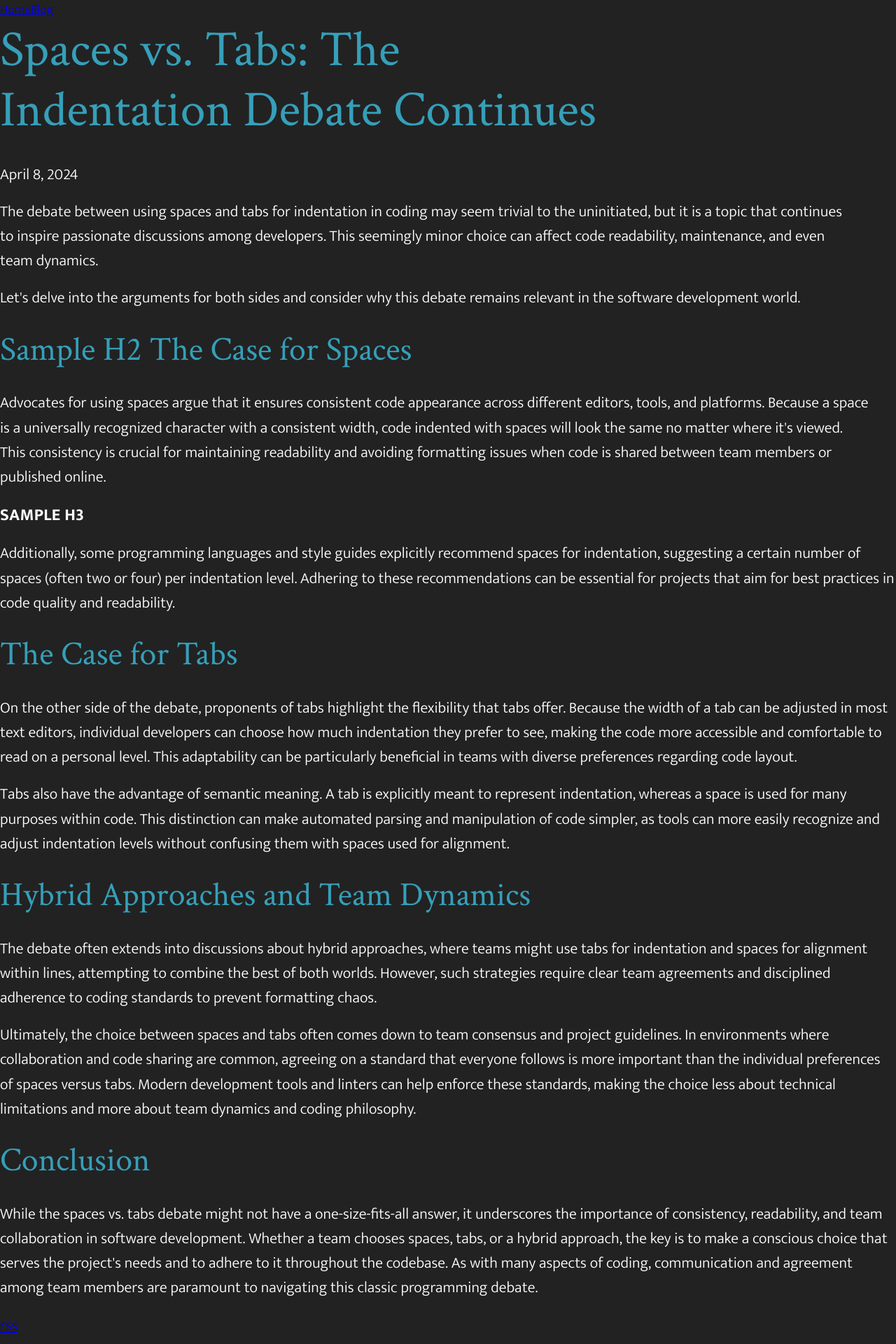
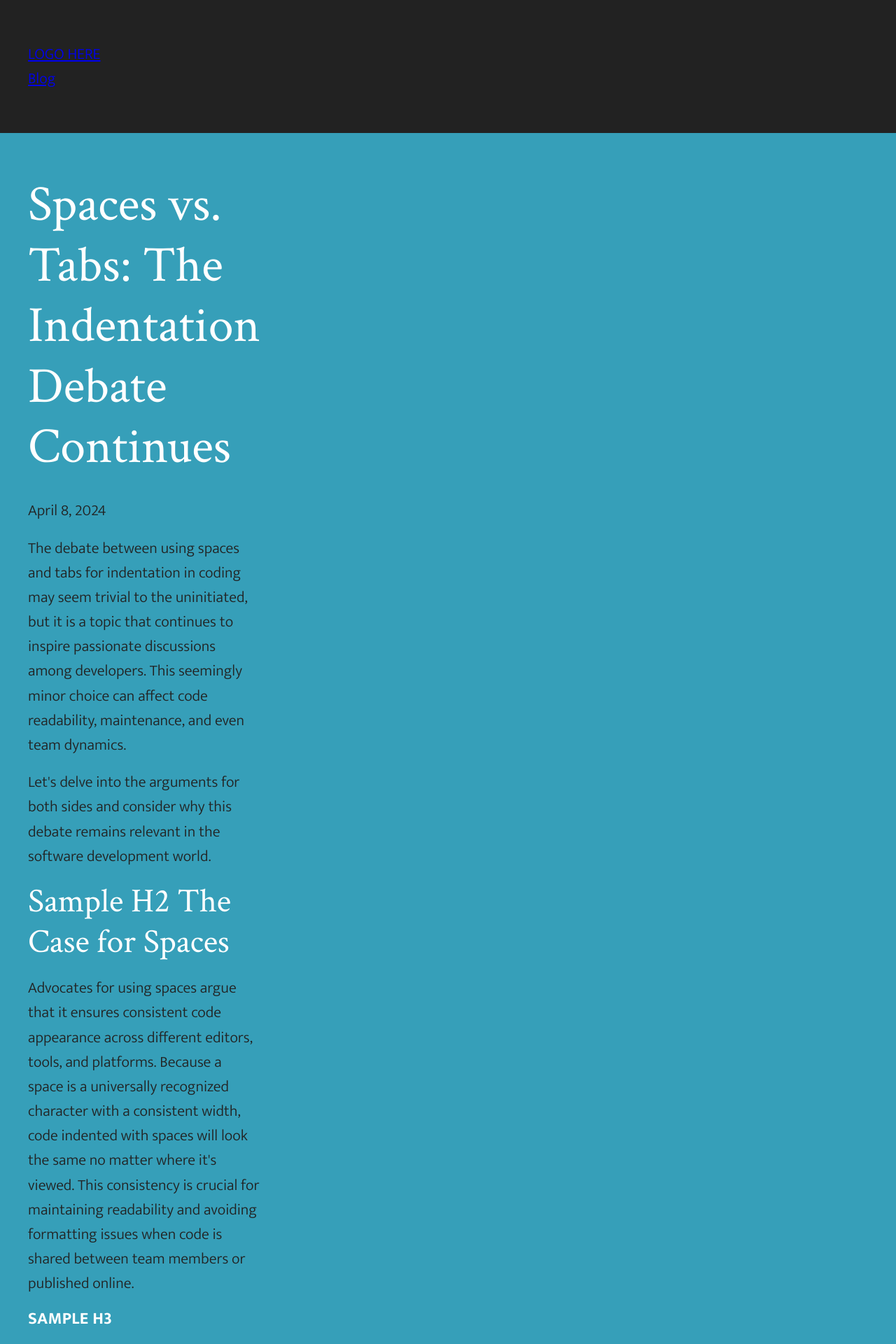
Before and after one commit to Abby805/abby-portfolio, a Next.js app: page /blog/spaces-vs-tabs in a window 1280 px wide. Shown: the top 1920 px of the page at 70% size. Built offline with nearby package versions, Linux system fonts and the light colour scheme.

Commit message:
starting to structure header, footer, and overall layout

```diff
--- /dev/null
+++ b/app/components/Header.tsx
@@ -0,0 +1,45 @@
+import Link from 'next/link'
+
+import Row from './layout/Row';
+import headerStyles from '../styles/header.module.css'
+
+type NavLink = {
+  href: string
+  name: string
+}
+
+const navItems = [
+  {
+    href: '/blog',
+    name: 'Blog',
+  },
+]
+
+const Header = () => {
+  return (
+    <Row>
+      <header className={headerStyles.header}>
+        <Link href='/'>
+          LOGO HERE
+        </Link>
+        <nav>
+          <ul>
+            {navItems.map((item: NavLink) => {
+              return (
+                <li key={`header${item.href}`}>
+                  <Link
+                    href={item.href}
+                  >
+                    {item.name}
+                  </Link>
+                </li>
+              )
+            })}
+          </ul>
+        </nav>
+      </header>
+    </Row>
+  )
+}
+
+export default Header;
--- a/app/components/footer.tsx
+++ b/app/components/footer.tsx
@@ -1,29 +1,51 @@
-export default function Footer() {
+import Link from 'next/link'
+
+import Row from './layout/Row';
+import footerStyles from '../styles/footer.module.css'
+
+type FooterLink = {
+  href: string
+  name: string
+  rel?: string
+}
+
+const footerItems = [
+  {
+    href: '/rss',
+    name: 'RSS',
+    rel: 'noopener noreferrer',
+  },
+  {
+    href: 'https://www.linkedin.com/in/abigailmilberg/',
+    name: 'LinkedIn',
+    rel: 'noopener noreferrer',
+  }
+]
+
+const Footer = () => {
   return (
-    <footer>
+    <Row>
+      <footer className={footerStyles.footer}>
         <ul>
-        <li>
-          <a
-            rel="noopener noreferrer"
-            target="_blank"
-            href="/rss"
+          {footerItems.map((item: FooterLink) => {
+            return (
+              <li key={`footer-${item.href}`}>
+                <Link
+                  href={item.href}
+                  rel={item.rel || ''}
                 >
-            <p>rss</p>
-          </a>
+                  {item.name}
+                </Link>
               </li>
-        <li>
-          <a
-            rel="noopener noreferrer"
-            target="_blank"
-            href="https://github.com/vercel/next.js"
-          >
-            <p>github</p>
-          </a>
-        </li>
+            )
+          })}
         </ul>
         <p>
           © {new Date().getFullYear()} Abby Milberg
         </p>
       </footer>
+    </Row>
   )
 }
+
+export default Footer;
--- /dev/null
+++ b/app/components/layout/Row.tsx
@@ -0,0 +1,26 @@
+import { ReactNode } from 'react'
+import rowStyles from '../../styles/row.module.css'
+
+type RowProps = {
+  children: ReactNode
+  color?: 'blue'|'black'
+}
+
+const Row: React.FC<RowProps> = ({
+  children,
+  color,
+  ...props
+}) => {
+  let colorClass = color === 'blue' ?
+    rowStyles['row--blue'] : rowStyles['row--black'];
+
+  return (
+    <div className={`${rowStyles['row']} ${colorClass}`} {...props}>
+      <div className={rowStyles['stage']}>
+        {children}
+      </div>
+    </div>
+  )
+}
+
+export default Row;
--- a/app/components/nav.tsx
+++ /dev/null
@@ -1,35 +0,0 @@
-import Link from 'next/link'
-
-const navItems = {
-  '/': {
-    name: 'Home',
-  },
-  '/blog': {
-    name: 'Blog',
-  },
-}
-
-export function Navbar() {
-  return (
-    <aside>
-      <div>
-        <nav
-          id="nav"
-        >
-          <div>
-            {Object.entries(navItems).map(([path, { name }]) => {
-              return (
-                <Link
-                  key={path}
-                  href={path}
-                >
-                  {name}
-                </Link>
-              )
-            })}
-          </div>
-        </nav>
-      </div>
-    </aside>
-  )
-}
--- a/app/layout.tsx
+++ b/app/layout.tsx
@@ -1,9 +1,10 @@
 import './styles/global.css'
 import type { Metadata } from 'next'
-import { Navbar } from './components/nav'
+import Header from './components/Header'
 import { Analytics } from '@vercel/analytics/react'
 import { SpeedInsights } from '@vercel/speed-insights/next'
-import Footer from './components/footer'
+import Footer from './components/Footer'
+import Row from './components/layout/Row'
 import { baseUrl } from './sitemap'
 
 export const metadata: Metadata = {
@@ -45,13 +46,15 @@ export default function RootLayout({
     >
       <head></head>
       <body>
-        <main>
-          <Navbar />
-          {children}
+          <Header />
+          <main>
+            <Row color="blue">
+              {children}
+            </Row>
+          </main>
           <Footer />
           <Analytics />
           <SpeedInsights />
-        </main>
       </body>
     </html>
   )
--- /dev/null
+++ b/app/styles/footer.module.css
@@ -0,0 +1,4 @@
+.footer {
+  grid-column-start: 1;
+  grid-column-end: 13;
+}
--- a/app/styles/global.css
+++ b/app/styles/global.css
@@ -37,8 +37,6 @@ body {
   line-height: 1.6;
   font-family: var(--font-sans);
   font-weight: var(--font-weight-light);
-  background: var(--c-gray-dk);
-  color: var(--c-white);
 }
 
 img, picture, video, canvas, svg {
@@ -57,6 +55,7 @@ p {
 }
 
 h1, h2, h3, h4, h5, h6 {
+  line-height: 1.2;
   text-wrap: balance;
 }
 
@@ -74,14 +73,11 @@ b {
 h1 {
   margin-bottom: 3rem;
   font-size: 4.4rem;
-  line-height: 1.2;
-  color: var(--c-blue);
 }
 
 h2 {
   margin-bottom: 2rem;
   font-size: 3rem;
-  color: var(--c-blue);
 }
 
 h3 {
@@ -104,6 +100,10 @@ li {
 }
 
 @media (min-width: 768px) {
+  body {
+    font-size: 2.2rem;
+  }
+
   h1 {
     font-size: 7.2rem;
   }
@@ -115,8 +115,4 @@ li {
   h3 {
     font-size: 2.4rem;
   }
-
-  p {
-    font-size: 2.2rem;
-  }
 }
--- /dev/null
+++ b/app/styles/header.module.css
@@ -0,0 +1,4 @@
+.header {
+  grid-column-start: 1;
+  grid-column-end: 13;
+}
--- /dev/null
+++ b/app/styles/row.module.css
@@ -0,0 +1,38 @@
+.row {
+  padding: 2rem;
+}
+
+@media (min-width: 768px) {
+  .row {
+    padding: 6rem 4rem;
+  }
+}
+
+.row--blue {
+  background: var(--c-blue);
+  color: var(--c-gray-dk);
+}
+
+.row--blue h1,
+.row--blue h2 {
+  color: var(--c-white);
+}
+
+.row--black {
+  background: var(--c-gray-dk);
+  color: var(--c-white);
+}
+
+.row--black h1,
+.row--black h2 {
+  color: var(--c-blue);
+}
+
+.stage {
+  display: grid;
+  max-width: var(--stage-max);
+  margin: 0 auto;
+  gap: 2rem;
+  grid-template-columns: repeat(12, 1fr);
+  grid-template-rows: auto;
+}
```
Lines whose indentation alone changed are shown as unchanged.
